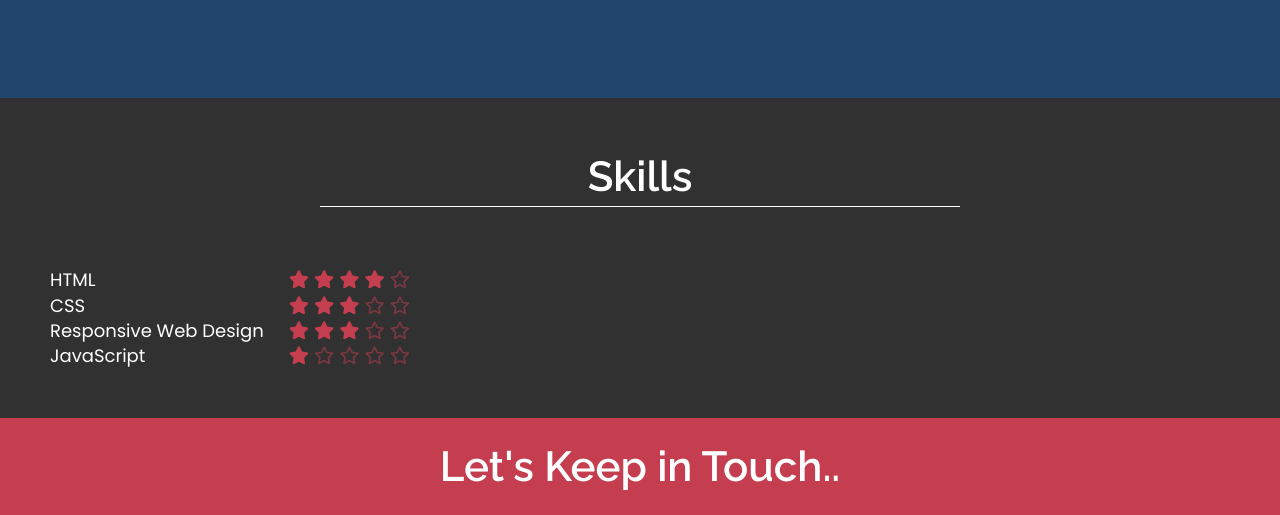
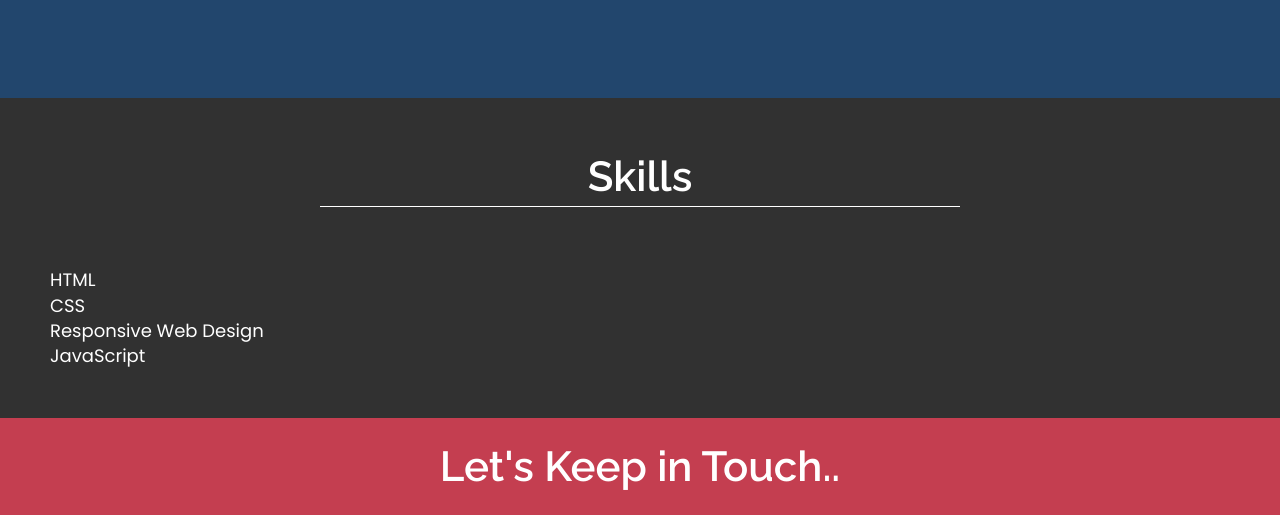
Before and after one commit to Kiran0R0Patil/my-first-portfolio, a plain HTML site: page index.html in a window 1280 px wide. Shown: the part 1653-2168 px from the top of the page. Drawn offline with Linux system fonts and the light colour scheme; a web font is replaced by a local one.

Commit message:
updated skills

```diff
--- a/index.html
+++ b/index.html
@@ -99,24 +99,6 @@
           <li>Responsive Web Design</li>
           <li>JavaScript</li>
         </ul>
-        <ul class="skills-bar">
-          <li>
-            <i class="fas fa-star"></i><i class="fas fa-star"></i><i class="fas fa-star"></i><i class="fas fa-star"></i
-            ><i class="far fa-star"></i>
-          </li>
-          <li>
-            <i class="fas fa-star"></i><i class="fas fa-star"></i><i class="fas fa-star"></i><i class="far fa-star"></i
-            ><i class="far fa-star"></i>
-          </li>
-          <li>
-            <i class="fas fa-star"></i><i class="fas fa-star"></i><i class="fas fa-star"></i><i class="far fa-star"></i
-            ><i class="far fa-star"></i>
-          </li>
-          <li>
-            <i class="fas fa-star"></i><i class="far fa-star"></i><i class="far fa-star"></i><i class="far fa-star"></i
-            ><i class="far fa-star"></i>
-          </li>
-        </ul>
       </div>
     </section>
 
--- a/styles.css
+++ b/styles.css
@@ -200,14 +200,7 @@ img:hover {
 .skills-list {
   margin-right: 2rem;
 }
-.skills-bar i {
-  margin-left: 0.5rem;
-  opacity: 1;
-  color: var(--main-red);
-}
-.skills-bar .far {
-  opacity: 0.5;
-}
+
 
 @media (max-width: 28.75em) {
   .skill-cocur-section {
```
